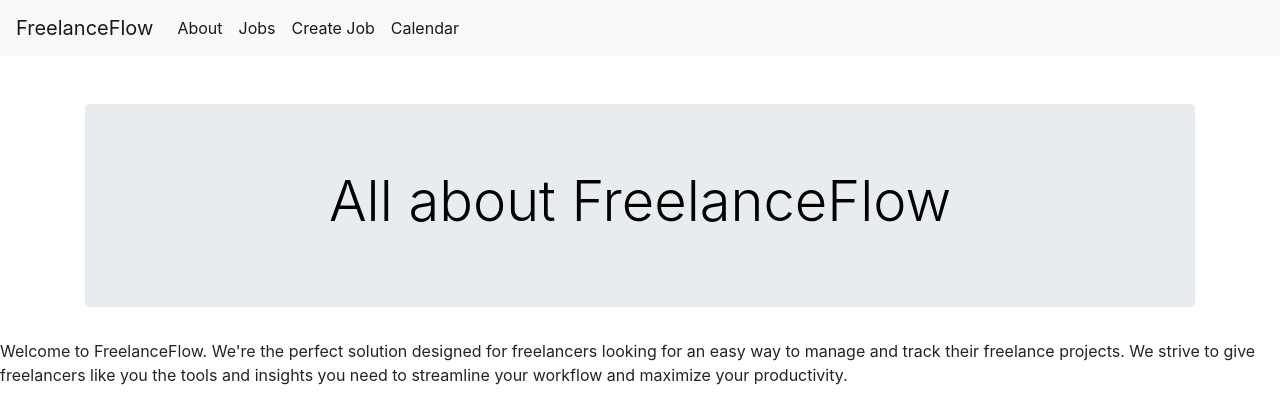
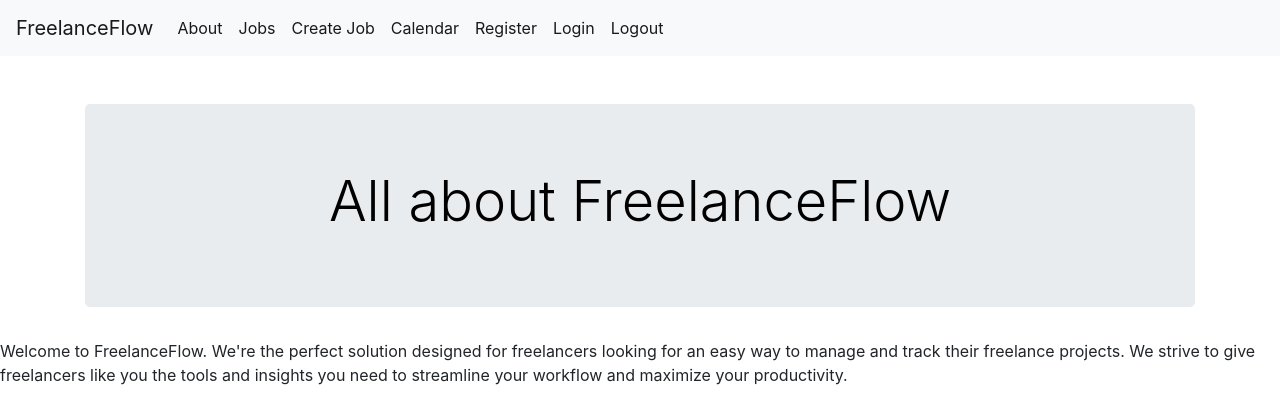
Before and after one commit to LukeM94/B8IT150-CA, a Flask app: page /about in a window 1280 px wide. Shown: the top 420 px of the page. Run offline with Flask 3, Linux system fonts and the light colour scheme.

Commit message:
Login and logout working
Pushing updates for login and logout

Hidden pages behind login required

```diff
--- a/application.py
+++ b/application.py
@@ -1,5 +1,6 @@
 import sqlite3
 from flask import Flask, render_template, request, url_for, flash, redirect, abort
+from flask_login import LoginManager, UserMixin, current_user, login_required, login_user, logout_user
 from werkzeug.exceptions import abort
 
 def database_connection():
@@ -16,7 +17,37 @@ def get_job(job_id):
     return job
 
 app = Flask(__name__)
-#app.config['SECRET_KEY'] = '1234567890'
+app.config['SECRET_KEY'] = '1234567890'
+login_manager = LoginManager(app)
+login_manager.login_view = "login"
+
+class User(UserMixin):
+    def __init__(self, id, emailaddress, password, firstname, lastname):
+        self.id = id
+        self.emailaddress = emailaddress
+        self.password = password
+        self.firstname = firstname
+        self.lastname = lastname
+        self.authenticated = False
+
+    def is_active(self):
+        return self.authenticated
+    def is_anonymous(self):
+        return False
+    def is_authenticated(self):
+        return self.authenticated
+    def get_id(self):
+        return self.id
+
+@login_manager.user_loader
+def load_user(user_id):
+    conn = database_connection()
+    user_data = conn.execute('SELECT * FROM Users WHERE userid = ?', (user_id,)).fetchone()
+    conn.close()
+    if user_data is None:
+        return None
+    user = User(user_data['userid'], user_data['emailaddress'], user_data['password'], user_data['firstname'], user_data['lastname'])
+    return user
 
 @app.route('/')
 def index():
@@ -27,10 +58,12 @@ def about():
     return render_template('about.html')
 
 @app.route('/calendar')
+@login_required
 def calendar():
     return render_template('calendar.html')
 
 @app.route('/jobs')
+@login_required
 def jobs():
     conn = database_connection()
     Jobs = conn.execute('SELECT * FROM Jobs').fetchall()
@@ -68,27 +101,44 @@ def register():
 
 @app.route('/login', methods=['GET', 'POST'])
 def login():
+    if current_user.is_authenticated:
+        return redirect(url_for('profile'))
+
     if request.method == 'POST':
         emailaddress = request.form['emailaddress']
         password = request.form['password']
 
         conn = database_connection()
-        User = conn.execute('SELECT * FROM Users WHERE emailaddress = ?', (emailaddress,)).fetchone()
+        user_data = conn.execute('SELECT * FROM Users WHERE emailaddress = ?', (emailaddress,)).fetchone()
         conn.close()
-        return redirect(url_for('profile'))
+
+        if user_data and user_data['password'] == password:
+            user = User(user_data['userid'], user_data['emailaddress'], user_data['password'], user_data['firstname'], user_data['lastname'])
+            user.authenticated = True
+            login_user(user)
+            return redirect(url_for('profile'))
 
     return render_template('login.html')
 
+@app.route("/logout")
+@login_required
+def logout():
+    logout_user()
+    return redirect(url_for('index'))
+
 @app.route('/profile')
+@login_required
 def profile():
-    return render_template('profile.html')
+    return render_template('profile.html', user=current_user)
 
 @app.route('/<int:job_id>')
+@login_required
 def job(job_id):
     job = get_job(job_id)
     return render_template('job.html', job=job)
 
 @app.route('/createjob/', methods=('GET', 'POST'))
+@login_required
 def createjob():
     if request.method == 'POST':
         title = request.form['title']
@@ -113,6 +163,7 @@ def createjob():
     return render_template('createjob.html')
 
 @app.route('/<int:job_id>/modifyjob/', methods=('GET', 'POST'))
+@login_required
 def modifyjob(job_id):
     job = get_job(job_id)
 
--- a/schema.sql
+++ b/schema.sql
@@ -9,6 +9,8 @@ CREATE TABLE Jobs (
     deadline TEXT NOT NULL,
     status TEXT NOT NULL,
     quotation REAL NOT NULL
+    createdby INTEGER,
+    FOREIGN KEY (createdby) REFERENCES Users(userid)
 );
 
 CREATE TABLE Users (
--- a/templates/base.html
+++ b/templates/base.html
@@ -27,6 +27,15 @@
               <li class="nav-item active">
                 <a class="nav-link" href="{{ url_for('calendar')}}">Calendar</a>
               </li>
+              <li class="nav-item active">
+                <a class="nav-link" href="{{ url_for('register')}}">Register</a>
+              </li>
+              <li class="nav-item active">
+                <a class="nav-link" href="{{ url_for('login')}}">Login</a>
+              </li>
+              <li class="nav-item active">
+                <a class="nav-link" href="{{ url_for('logout')}}">Logout</a>
+              </li>
             </ul>
         </div>
     </nav>
--- a/templates/profile.html
+++ b/templates/profile.html
@@ -3,5 +3,5 @@
 {% block title %} Login {% endblock %}
 {% block jumbotron_title %} Login {% endblock %}
 {% block content %}
-Welcome User['firstname']!
+    <h1>Welcome to Your Profile, {{ user.firstname }}!</h1>
 {% endblock %}
```
